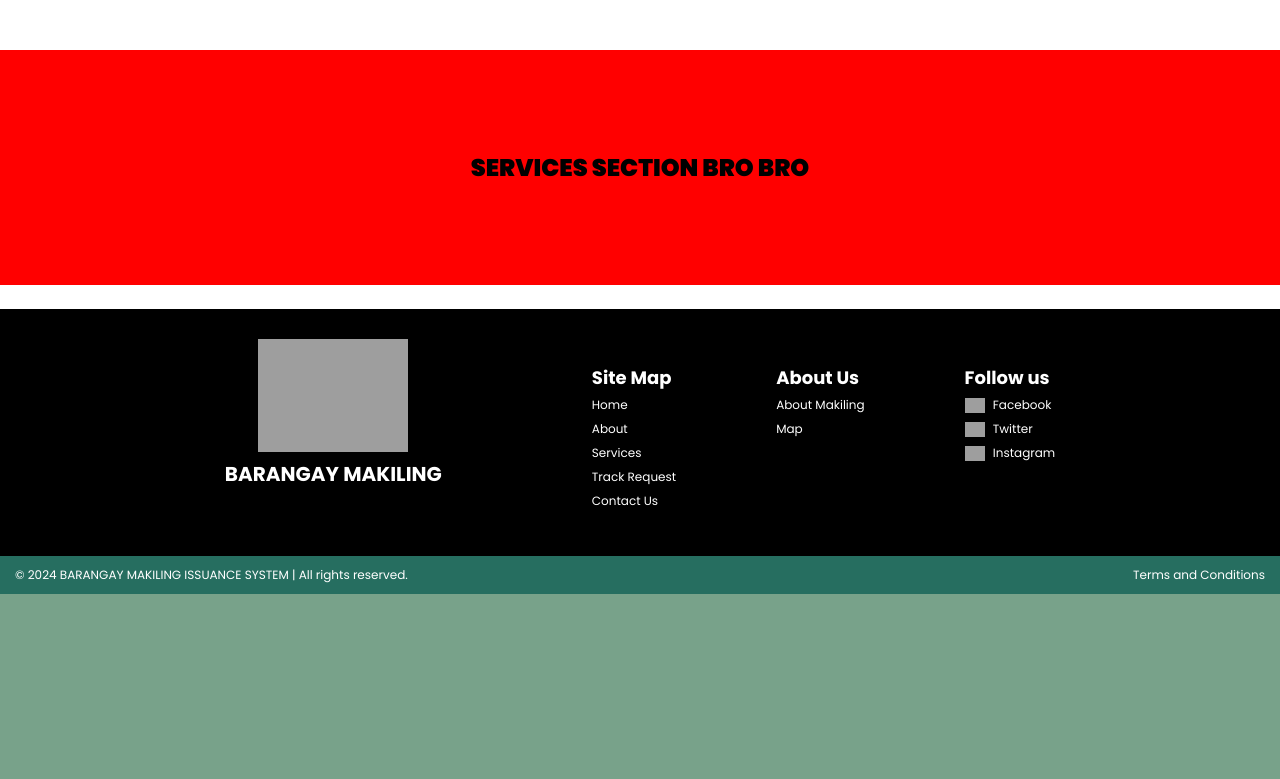
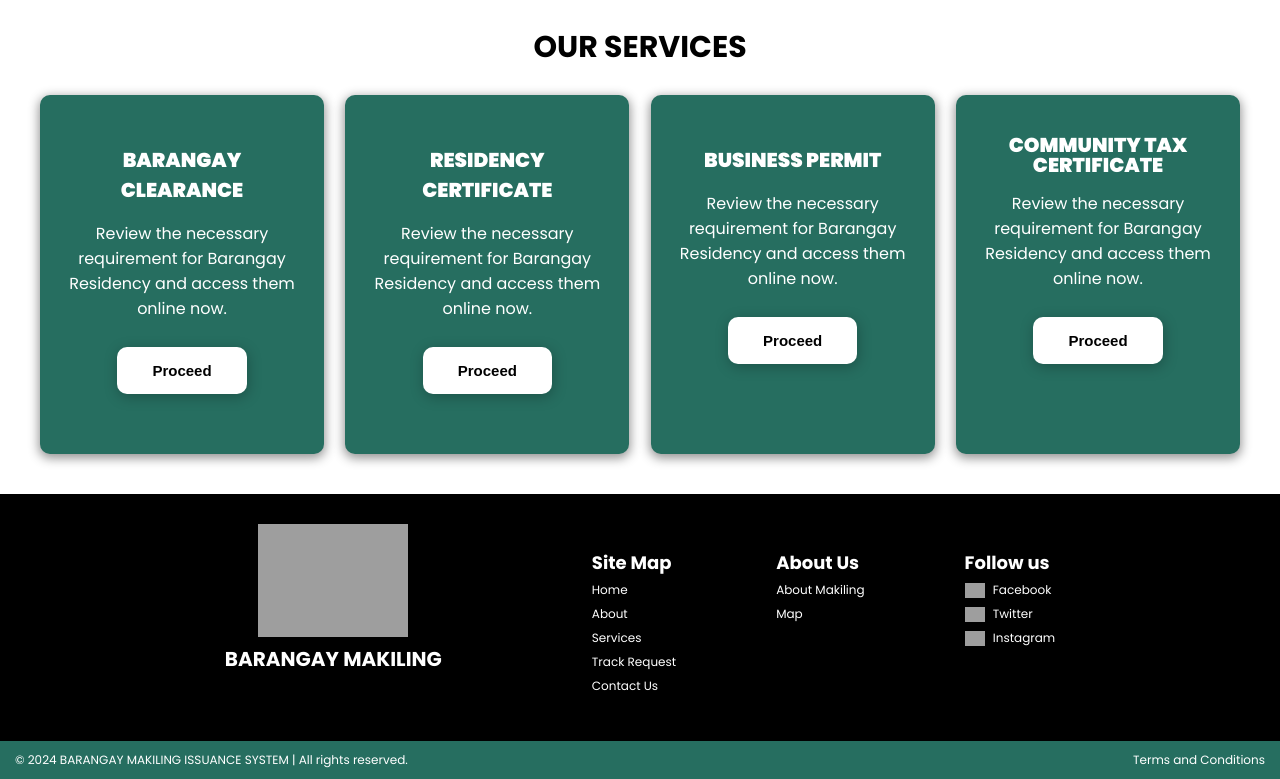
Before and after one commit to justinron31/MBRMIS, a PHP site: page /homepage.html in a window 1280 px wide. Shown: the part 648-1427 px from the top of the page. Before the commit the page ends 1242 px from the top, so only its background shows below. Run offline with PHP 8.4, Linux system fonts and the light colour scheme; grey boxes are pictures that could not be loaded.

Commit message:
services added

```diff
--- a/Website/homepage.css
+++ b/Website/homepage.css
@@ -4,7 +4,7 @@ body {
   margin: 0;
   font-family: 'Poppins', sans-serif;
   flex-direction: column;
-
+  overflow-x: hidden;
 }
 
 /*?NAV TOP----------------------------------------------------------------------------------------------------------------------*/
@@ -176,6 +176,7 @@ p {
   }
 
 }
+
 /*?NAV TOP END----------------------------------------------------------------------------------------------------------------------*/
 
 
@@ -229,15 +230,14 @@ p {
   font-weight: 600;
   font-size: 15px;
   border: none;
-  transition: background-color 0.3s;
+  transition: transform 0.3s ease-in-out;
   box-shadow: 1px 3px 14px 0px rgba(0, 0, 0, 0.25);
   -webkit-box-shadow: 1px 3px 14px 0px rgba(0, 0, 0, 0.25);
   -moz-box-shadow: 1px 3px 14px 0px rgba(0, 0, 0, 0.25);
 }
 
 #butt:hover {
-  background-color: #266E60;
-  color: #fff;
+  transform: scale(1.1);
 }
 
 
@@ -358,15 +358,114 @@ p {
 /** HOME SECTION END----------------------------------------------------------------------------------------------------------------------------------*/
 
 
-/*SERVICES*/
+/**SERVICES--------------------------------------------------------------------------------------------------------------*/
+
+#service {
+  padding: 30px;
+  padding-top: 10px;
+}
+
 .text1 {
-  margin-top: 50px;
-  padding: 100px;
   text-align: center;
-  font-size: x-large;
-  background-color: red;
+  font-size: 30px;
+  font-weight: 700;
+  margin: 15px;
+}
+
+.serviceCon {
+  display: flex;
+  justify-content: space-between;
+}
+
+.concon {
+  background-color: #266E60;
+  color: #fff;
+  text-align: center;
+  padding: 50px 20px;
+  margin: 10px;
+  width: 20%;
+  border-radius: 10px;
+  box-shadow: 0px 3px 11px 1px rgba(0, 0, 0, 0.44);
+  -webkit-box-shadow: 0px 3px 11px 1px rgba(0, 0, 0, 0.44);
+  -moz-box-shadow: 0px 3px 11px 1px rgba(0, 0, 0, 0.44);
+  transition: ease-in-out;
+}
+
+.concon:hover {
+  box-shadow: 0px 3px 11px 1px rgba(0, 0, 0, 0.80);
+  -webkit-box-shadow: 0px 3px 11px 1px rgba(0, 0, 0, 0.80);
+  -moz-box-shadow: 0px 3px 11px 1px rgba(0, 0, 0, 0.80);
+
+}
+
+
+.headService {
+  margin: 0;
+  font-size: 20px;
   font-weight: 900;
 }
+
+.sedula {
+  line-height: 20px;
+  margin: 0;
+  font-size: 20px;
+  font-weight: 900;
+}
+
+.sed {
+  background-color: #266E60;
+  color: #fff;
+  text-align: center;
+  padding: 50px 20px;
+  padding-top: 40px;
+  margin: 10px;
+  width: 20%;
+  border-radius: 10px;
+  box-shadow: 0px 3px 11px 1px rgba(0, 0, 0, 0.44);
+  -webkit-box-shadow: 0px 3px 11px 1px rgba(0, 0, 0, 0.44);
+  -moz-box-shadow: 0px 3px 11px 1px rgba(0, 0, 0, 0.44);
+  transition: ease-in-out;
+}
+
+.sed:hover {
+  box-shadow: 0px 3px 11px 1px rgba(0, 0, 0, 0.80);
+  -webkit-box-shadow: 0px 3px 11px 1px rgba(0, 0, 0, 0.80);
+  -moz-box-shadow: 0px 3px 11px 1px rgba(0, 0, 0, 0.80);
+
+}
+
+
+
+.buttService {
+  padding: 15px 35px;
+  margin: 10px 0px;
+  color: #000;
+  background-color: #fff;
+  border-radius: 10px;
+  font-weight: 600;
+  font-size: 15px;
+  border: none;
+  transition: transform 0.2s ease-in-out;
+  box-shadow: 1px 3px 14px 0px rgba(0, 0, 0, 0.25);
+  -webkit-box-shadow: 1px 3px 14px 0px rgba(0, 0, 0, 0.25);
+  -moz-box-shadow: 1px 3px 14px 0px rgba(0, 0, 0, 0.25);
+}
+
+.buttService:hover {
+  transform: scale(1.1);
+}
+
+
+
+
+
+
+
+
+
+
+/**SERVICES END--------------------------------------------------------------------------------------------------------------*/
+
 
 
 
@@ -592,6 +691,7 @@ footer p {
 
 
 @media only screen and (max-width: 426px) {
+
   /*FOOTER*/
   /*BOTTOM FOOTER*/
   footer {
@@ -736,7 +836,7 @@ footer p {
 
   }
 
-  .cont{
+  .cont {
     padding-bottom: 0px;
   }
 
@@ -744,7 +844,7 @@ footer p {
     font-size: 9px;
   }
 
-  .footer-content{
+  .footer-content {
     line-height: 15px;
   }
 }
--- a/Website/homepage.html
+++ b/Website/homepage.html
@@ -35,7 +35,9 @@
 
   </nav>
 
+  <!--HOME-->
   <div class="containerH">
+
     <div id="home">
       <div class="welcome">
         <h1 class="big"> WELCOME TO BARANGAY MAKILING ISSUANCE</h1>
@@ -46,13 +48,64 @@
         </div>
       </div>
     </div>
+
   </div>
 
+
+  <!--SERVICES-->
   <div id="service">
-    <p class="text1">SERVICES SECTION BRO BRO</p>
+    <p class="text1">OUR SERVICES</p>
+
+    <div class="serviceCon">
+
+    <div class="concon">
+      <h1 class="headService">BARANGAY CLEARANCE</h1>
+      <p class="pService"> Review the necessary requirement for
+        Barangay Residency and access
+        them online now.</p>
+        <div>
+          <a href=""><button class="buttService"> Proceed</button></a>
+        </div>
+    </div>
+
+    <div class="concon">
+      <h1 class="headService">RESIDENCY CERTIFICATE</h1>
+      <p class="pService"> Review the necessary requirement for
+        Barangay Residency and access
+        them online now.</p>
+        <div>
+          <a href=""><button class="buttService"> Proceed</button></a>
+        </div>
+    </div>
+
+    <div class="concon">
+      <h1 class="headService">BUSINESS PERMIT</h1>
+      <p class="pService"> Review the necessary requirement for
+        Barangay Residency and access
+        them online now.</p>
+        <div>
+          <a href=""><button class="buttService"> Proceed</button></a>
+        </div>
+    </div>
+
+    <div class="sed">
+      <h1 class="sedula">COMMUNITY TAX CERTIFICATE</h1>
+      <p class="pService"> Review the necessary requirement for
+        Barangay Residency and access
+        them online now.</p>
+        <div>
+          <a href=""><button class="buttService"> Proceed</button></a>
+        </div>
+    </div>
+
+    </div>
+
+
   </div>
 
+
   <footer>
+
     <div class="fcontain">
       <div class="cont">
 
@@ -91,10 +144,8 @@
             </ul>
           </div>
         </div>
-
       </div>
     </div>
-
 
     <div class="footer-content">
       <p>&copy; 2024 BARANGAY MAKILING ISSUANCE SYSTEM | All rights reserved.</p>
```
Also changed, not shown: js practice/test.js (added, +7 -0 lines).
